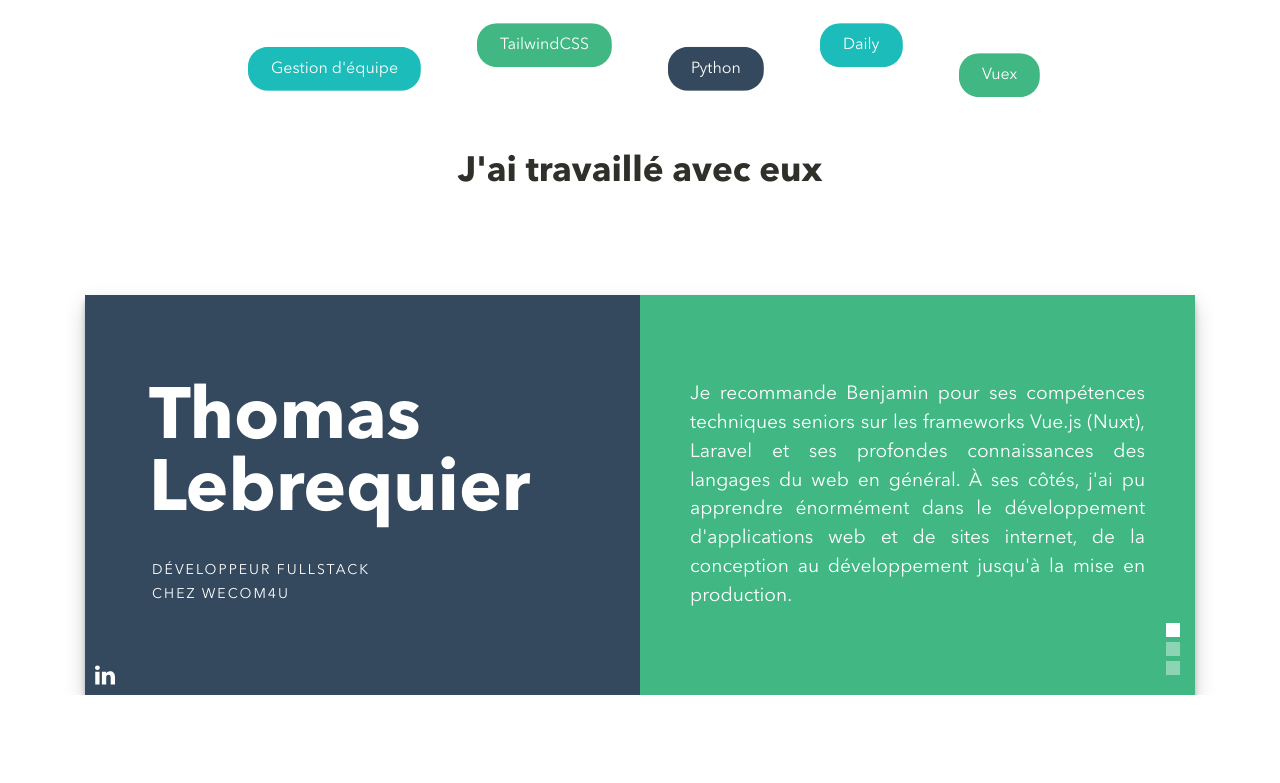
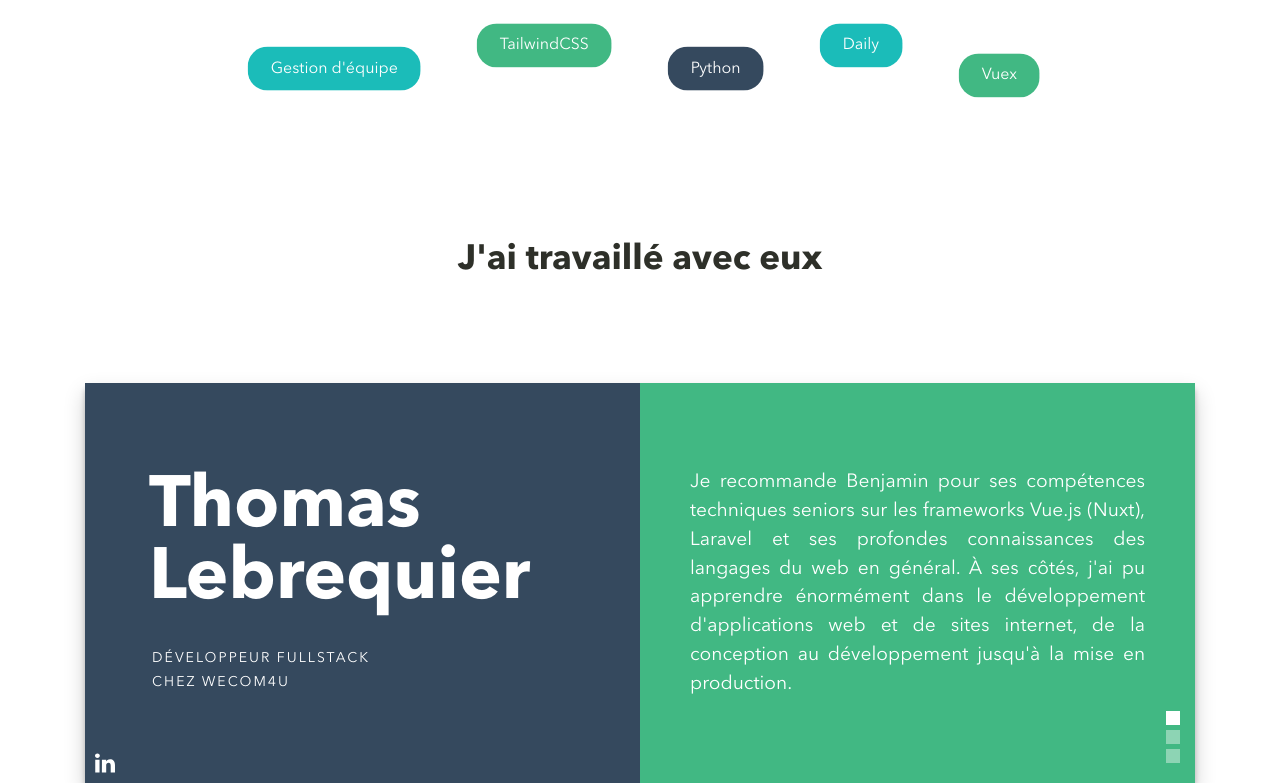
Before and after one commit to benjamin-grilleres/ben-website, a Nuxt app: page / in a window 1280 px wide. Shown: the part 2626-3409 px from the top of the page. Before the commit the page ends 3321 px from the top, so only its background shows below. Built offline with nearby package versions, Linux system fonts and the light colour scheme.

Commit message:
add margin bottom on part 3 homepage

```diff
--- a/pages/index.vue
+++ b/pages/index.vue
@@ -98,7 +98,7 @@
 
         <bubbles-component></bubbles-component>
       </div>
-      <div class="homepage-part-4 mt-10 mb-56">
+      <div class="homepage-part-4 mt-32 mb-56">
         <div class="text-center mb-12 md:mb-24 sub-title">
           J'ai travaillé avec eux
         </div>
```
